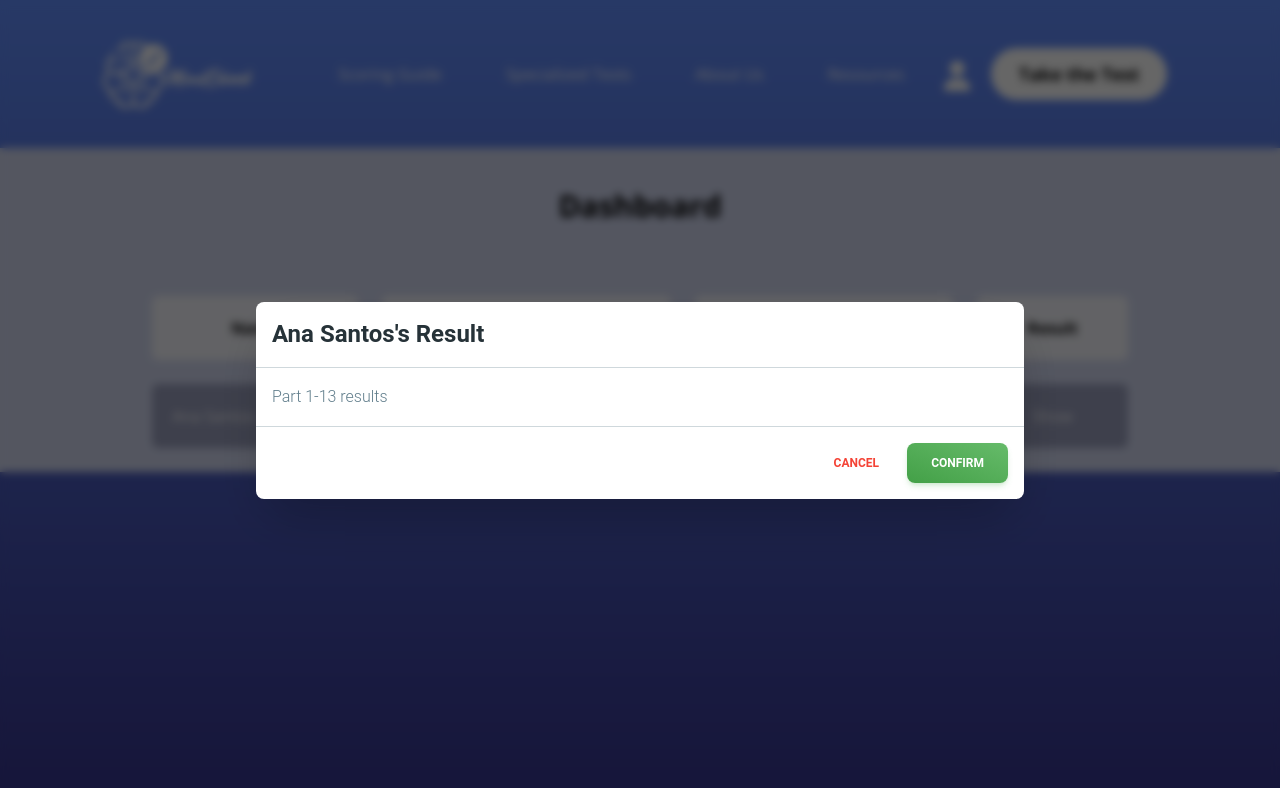
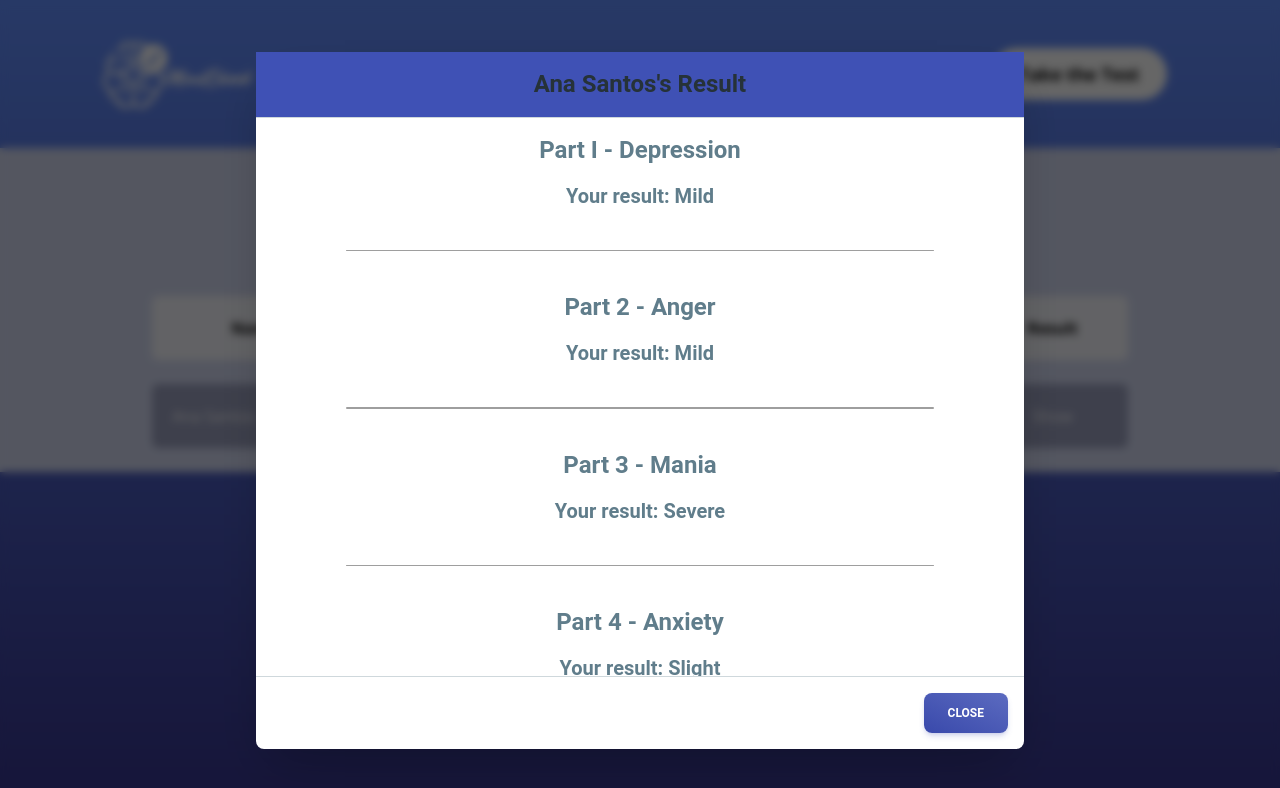
Before and after one commit to kabi02/softeng-mindcheck, a React (Vite) app: page /dashboard in a window 1280 px wide. Both pictures are taken after a click on the element "Show". Shown: the top 788 px of the page. Built offline with nearby package versions, Linux system fonts and the light colour scheme.

Commit message:
(dashboard) scrollable result modal

```diff
--- /dev/null
+++ b/src/components/ResultContext.js
@@ -0,0 +1,3 @@
+// create a context object to share data across components without passing props manually.
+import React from "react";
+export const ResultContext = React.createContext();
--- a/src/components/ResultModal.jsx
+++ b/src/components/ResultModal.jsx
@@ -6,33 +6,29 @@ import {
   DialogBody,
   DialogFooter,
 } from "@material-tailwind/react";
+import ResultSection from '../components/ResultSection'
 
-export function ResultModal({user}) {
+export function ResultModal({user, result}) {
   const [open, setOpen] = React.useState(false);
 
   const handleOpen = () => setOpen(!open);
 
   return (
     <>
-      <div onClick={handleOpen} className="cursor-pointer text-center">
-        Show
-      </div>
+      <div onClick={handleOpen} className="cursor-pointer text-center">Show</div>
       <Dialog open={open} handler={handleOpen}>
-        <DialogHeader>{user}'s Result</DialogHeader>
-        <DialogBody divider>
-          Part 1-13 results
+        <DialogHeader className="justify-center bg-indigo-500">{user}'s Result</DialogHeader>
+        <DialogBody divider className="scrollable-body">
+
+          {/* for multiple ResultSection */}
+          {result.map(item => (
+            <ResultSection part={item.part} result={item.result} />
+          ))}
+
         </DialogBody>
         <DialogFooter>
-          <Button
-            variant="text"
-            color="red"
-            onClick={handleOpen}
-            className="mr-1"
-          >
-            <span>Cancel</span>
-          </Button>
-          <Button variant="gradient" color="green" onClick={handleOpen}>
-            <span>Confirm</span>
+          <Button variant="gradient" color="indigo" onClick={handleOpen}>
+            <span>Close</span>
           </Button>
         </DialogFooter>
       </Dialog>
--- a/src/components/contents/TableDashboard.jsx
+++ b/src/components/contents/TableDashboard.jsx
@@ -3,10 +3,65 @@ import Layout from '../Layout'
 import Title from '../Title'
 import TR from '../TR'
 import { ResultModal } from '../ResultModal'
+import { ResultContext } from '../ResultContext'
 
 export default function TableDashboard() {
 
     // values of each row
+    const result = [
+      {
+        part: "Part I - Depression",
+        result: "Mild",
+      },
+      {
+        part: "Part 2 - Anger",
+        result: "Mild",
+      },
+      {
+        part: "Part 3 - Mania",
+        result: "Severe",
+      },
+      {
+        part: "Part 4 - Anxiety",
+        result: "Slight",
+      },
+      {
+        part: "Part 5 - Somatic Symptoms",
+        result: "Mild",
+      },
+      {
+        part: "Part 6 - Suicidal Ideation",
+        result: "Slight",
+      },
+      {
+        part: "Part 7 - Psychosis",
+        result: "Mild",
+      },
+      {
+        part: "Part 8 - Sleep Problems",
+        result: "Mild",
+      },
+      {
+        part: "Part 9 - Memory",
+        result: "Mild",
+      },
+      {
+        part: "Part 10 - Repetitive Thoughts and Behaviours",
+        result: "Mild",
+      },
+      {
+        part: "Part 11 - Dissociation",
+        result: "Mild",
+      },
+      {
+        part: "Part 12 - Personality Functioning",
+        result: "Mild",
+      },
+      {
+        part: "Part 13 - Sleep Problems",
+        result: "Mild",
+      },
+    ];
     const first = [
       {
         value: "Ana Santos",
@@ -19,10 +74,11 @@ export default function TableDashboard() {
       },
     ];
     let userName = first[0].value;
-    // add ResultModal to the array
+    // add result prop to the ResultModal
     first.push({
-      value: <ResultModal user={userName} />,
+      value: <ResultModal user={userName} result={result} />,
     });
+
 
   return (
     <div>
@@ -36,7 +92,9 @@ export default function TableDashboard() {
             <th className='bg-[#F5F6FC] rounded-md sm:p-5 p-1'>Guidance Visit</th>
             <th className='bg-[#F5F6FC] rounded-md sm:p-5 p-1'>Result</th>
           </tr>
+          <ResultContext.Provider value={result}>
             <TR infos={first} />
+          </ResultContext.Provider>
         </table>
       </div>
     </Layout>
--- a/src/index.css
+++ b/src/index.css
@@ -14,6 +14,11 @@ html {
       display: flex !important;
     }
   }
+/* to scroll the contents in ResulModal */
+.scrollable-body {
+  overflow-y: auto;
+  max-height: 70vh;
+}
 
 @tailwind base;
 @tailwind utilities;
```
Lines whose indentation alone changed are shown as unchanged.
